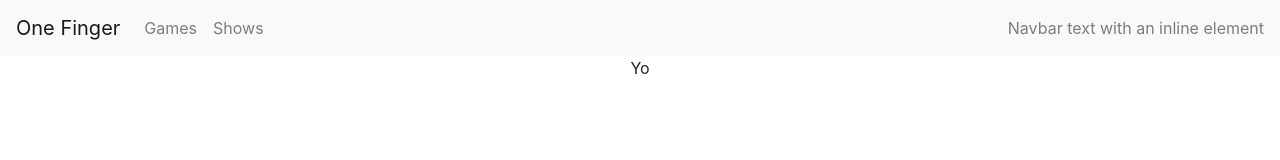
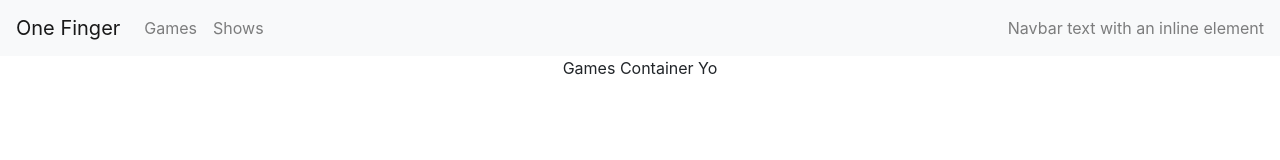
Before and after one commit to randyher/one-finger-frontend, a React (Create React App) app: page /games in a window 1280 px wide. Shown: the top 160 px of the page. Built offline with nearby package versions, Linux system fonts and the light colour scheme.

Commit message:
routes and containers created

```diff
--- a/package.json
+++ b/package.json
@@ -5,6 +5,8 @@
   "dependencies": {
     "react": "^16.11.0",
     "react-dom": "^16.11.0",
+    "react-router": "^5.1.2",
+    "react-router-dom": "^5.1.2",
     "react-scripts": "3.2.0"
   },
   "scripts": {
--- a/src/App.js
+++ b/src/App.js
@@ -1,13 +1,21 @@
 import React from "react";
 import NavBar from "./NavBar";
 import "./App.css";
+import { Switch, Redirect, Route } from "react-router-dom";
+import GamesContainer from "./containers/GamesContainer";
+import ShowsContainer from "./containers/ShowsContainer";
+import HomeContainer from "./containers/HomeContainer";
 
 class App extends React.Component {
   render() {
     return (
       <div className="App">
         <NavBar />
-        Yo
+        <Switch>
+          <Route path="/games" render={() => <GamesContainer />} />
+          <Route path="/shows" render={() => <ShowsContainer />} />
+          <Route path="/" component={HomeContainer} />
+        </Switch>
       </div>
     );
   }
--- /dev/null
+++ b/src/containers/GamesContainer.js
@@ -0,0 +1,9 @@
+import React from "react";
+
+class GamesContainer extends React.Component {
+  render() {
+    return <div className="App">Games Container Yo</div>;
+  }
+}
+
+export default GamesContainer;
--- /dev/null
+++ b/src/containers/HomeContainer.js
@@ -0,0 +1,9 @@
+import React from "react";
+
+class HomeContainer extends React.Component {
+  render() {
+    return <div className="App">HomeContainer</div>;
+  }
+}
+
+export default HomeContainer;
--- /dev/null
+++ b/src/containers/ShowsContainer.js
@@ -0,0 +1,9 @@
+import React from "react";
+
+class ShowsContainer extends React.Component {
+  render() {
+    return <div className="App">ShowsContainer</div>;
+  }
+}
+
+export default ShowsContainer;
--- a/src/index.js
+++ b/src/index.js
@@ -1,10 +1,16 @@
-import React from 'react';
-import ReactDOM from 'react-dom';
-import './index.css';
-import App from './App';
-import * as serviceWorker from './serviceWorker';
+import React from "react";
+import ReactDOM from "react-dom";
+import "./index.css";
+import App from "./App";
+import * as serviceWorker from "./serviceWorker";
+import { BrowserRouter as Router } from "react-router-dom";
 
-ReactDOM.render(<App />, document.getElementById('root'));
+ReactDOM.render(
+  <Router>
+    <App />
+  </Router>,
+  document.getElementById("root")
+);
 
 // If you want your app to work offline and load faster, you can change
 // unregister() to register() below. Note this comes with some pitfalls.
```
Also changed, not shown: 1 other file (tests, documents, lock files or other folders).
